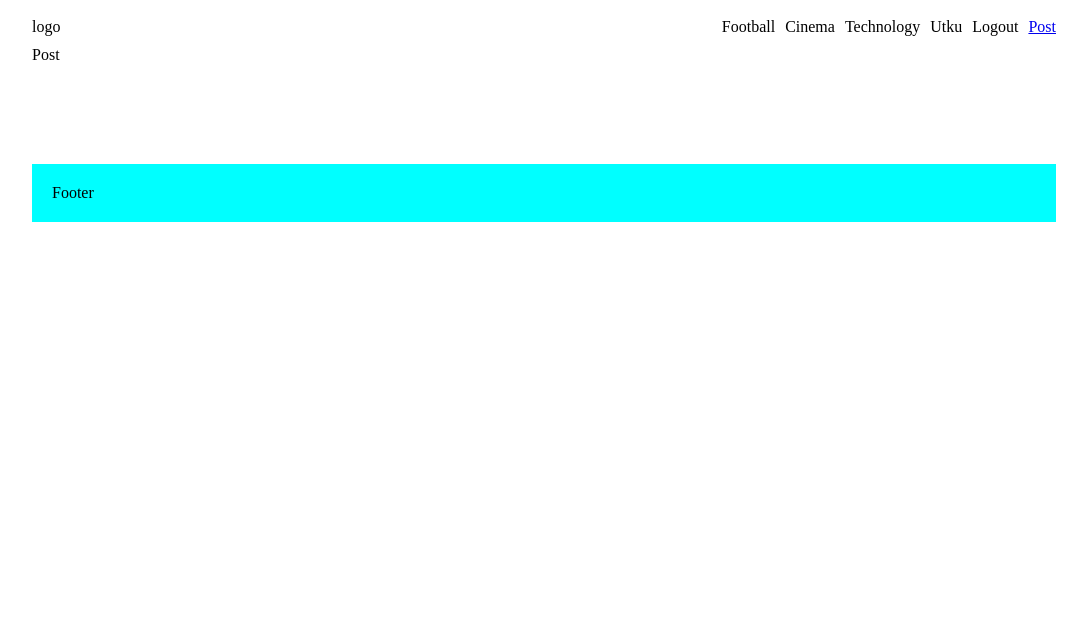
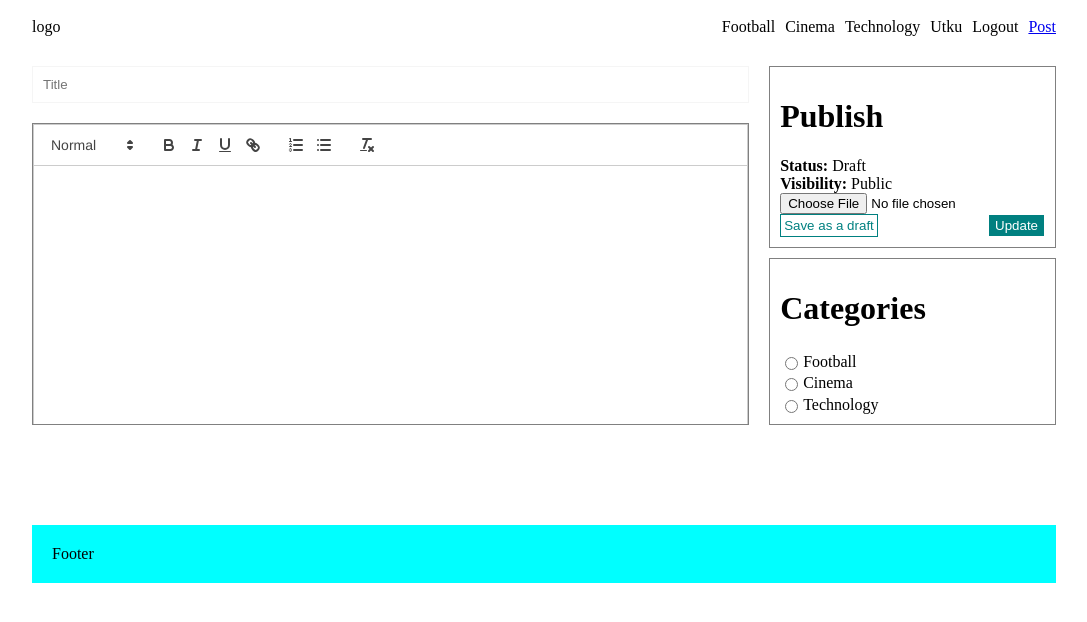
Before and after one commit to UtkuMert/my-blog-app, a React (Create React App) app in the folder client/: page /post in a window 1280 px wide. Shown: the top 622 px of the page, without its empty margins (96-1183 px from the left). Built offline with nearby package versions, Linux system fonts and the light colour scheme.

Commit message:
add post page design

```diff
--- a/client/package.json
+++ b/client/package.json
@@ -9,6 +9,7 @@
     "react": "^18.2.0",
     "react-dom": "^18.2.0",
     "react-icons": "^4.7.1",
+    "react-quill": "^2.0.0",
     "react-router-dom": "^6.5.0",
     "react-scripts": "5.0.1",
     "sass": "^1.57.0",
--- a/client/src/pages/Post.jsx
+++ b/client/src/pages/Post.jsx
@@ -1,9 +1,55 @@
-import React from 'react'
+import React, { useState } from "react";
+import ReactQuill from "react-quill";
+import "react-quill/dist/quill.snow.css";
+const Post = () => {
+  const [value, setValue] = useState("");
+  return (
+    <div className="addPost">
+      <div className="content">
+        <input type="text" placeholder="Title" />
+        <div className="editContainer">
+          <ReactQuill
+            className="edit"
+            theme="snow"
+            value={value}
+            onChange={setValue}
+          />
+          ;
+        </div>
+      </div>
+      <div className="menu">
+        <div className="item">
+          <h1>Publish</h1>
+          <span>
+            <b>Status: </b> Draft
+          </span>
+          <span>
+            <b>Visibility: </b> Public
+          </span>
+          <input type="file" id="file" />
+          <div className="buttons">
+            <button>Save as a draft</button>
+            <button>Update</button>
+          </div>
+        </div>
+        <div className="item">
+          <h1>Categories</h1>
+          <div className="category">
+            <input type="radio" name="cat" value="football" id="football" />
+            <label htmlFor="football">Football</label>
+          </div>
+          <div className="category">
+            <input type="radio" name="cat" value="cinema" id="cinema" />
+            <label htmlFor="cinema">Cinema</label>
+          </div>
+          <div className="category">
+            <input type="radio" name="cat" value="cinema" id="cinema" />
+            <label htmlFor="technology">Technology</label>
+          </div>
+        </div>
+      </div>
+    </div>
+  );
+};
 
-const Post = () => {
-  return (
-    <div>Post</div>
-  )
-}
-
-export default Post
+export default Post;
--- a/client/src/styles.scss
+++ b/client/src/styles.scss
@@ -199,5 +199,75 @@
                 flex: 2;
             }
         }
+
+        // Post page
+        .addPost{
+            margin-top: 20px;
+            display: flex;
+            gap: 20px;
+
+            .content{
+                flex: 5;
+                display: flex;
+                flex-direction: column;
+                gap: 20px;
+
+                input{
+                    padding: 10px;
+                    border: 1px solid whitesmoke;
+                }
+
+                .editContainer{
+                    height: 300px;
+                    overflow: scroll;
+                    border: 1px solid gray;
+
+                    .edit{
+                        height: 100%;
+                        border: none;
+                    }
+                }
+            }
+            .menu{
+                flex: 2;
+                display: flex;
+                flex-direction:column ;
+                gap: 10px;
+
+                .item{
+                    border: 1px solid gray;
+                    padding: 10px;
+                    flex: 1;
+                    display: flex;
+                    flex-direction: column;
+                    justify-content: space-between;
+                    .buttons{
+                        display: flex;
+                        justify-content: space-between;
+                        :first-child{
+                            cursor: pointer;
+                            color: teal;
+                            background-color: white;
+                            border: 1px solid teal;
+                            padding: 3px;
+                        }
+                        :last-child{
+                            cursor: pointer;
+                            color: white;
+                            background-color: teal;
+                            border: 1px solid white;
+                            padding: 3px 6px;
+                        }
+
+
+                }
+                .category{
+                    display: flex;
+                    align-items: center;
+                    gap: 2px;
+                }
+                }
+            }
+        }
     }
 }
```
Also changed, not shown: 1 other file (tests, documents, lock files or other folders).
